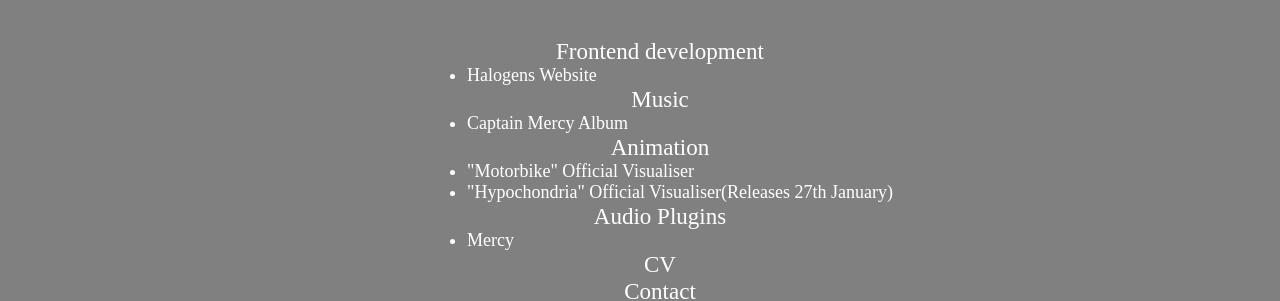
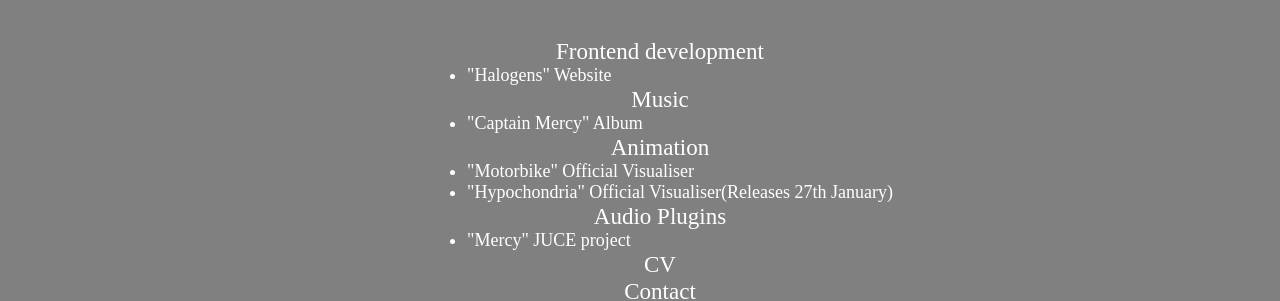
Before and after one commit to kainbryanjones/kainbryanjones, a React (Create React App) app: page / in a window 1280 px wide. Shown: the part 457-758 px from the top of the page. Built offline with nearby package versions, Linux system fonts and the light colour scheme; a web font is replaced by a local one.

Commit message:
Updated links

```diff
--- a/src/App.js
+++ b/src/App.js
@@ -46,14 +46,14 @@
               Frontend development
               <ul>
                 <li>
-                  <a href="https://www.halogensband.com">Halogens Website</a>
+                  <a href="https://www.halogensband.com">"Halogens" Website</a>
                 </li>
               </ul>
             </li>
             <li>Music
               <ul>
                 <li>
-                  <a href="https://www.youtube.com/playlist?list=PLT0QgQf0TBxEGjlBJ1yWk-iuxF3mjkVgh">Captain Mercy Album</a>
+                  <a href="https://www.youtube.com/playlist?list=PLT0QgQf0TBxEGjlBJ1yWk-iuxF3mjkVgh">"Captain Mercy" Album</a>
                 </li>
               </ul>
             </li>
@@ -68,7 +68,7 @@
               Audio Plugins
               <ul>
               <li>
-              <a href="https://github.com/kainbryanjones/Mercy">Mercy</a>
+              <a href="https://github.com/kainbryanjones/Mercy">"Mercy" JUCE project</a>
               </li>
               </ul>
             </li>
```
